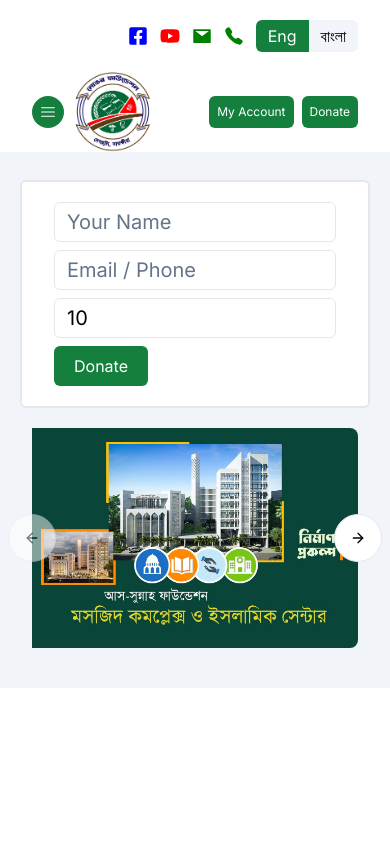
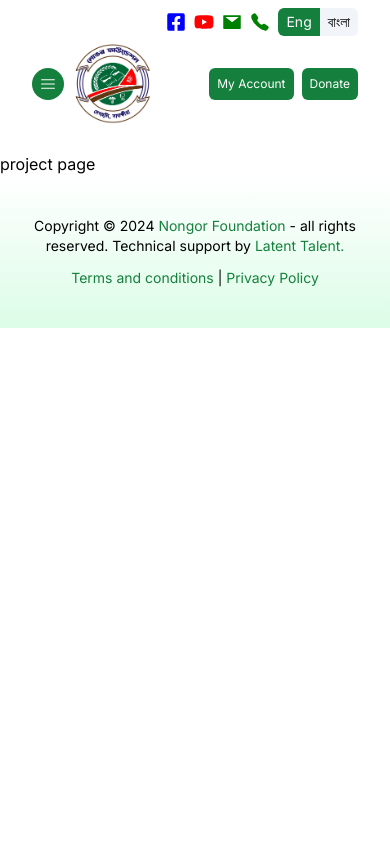
Before and after one commit to ibrahimk4111/non-gor-foundation, a Next.js app: page /projects in a window 390 px wide. Before the commit this address had no page. Shown: the top 844 px of the page. Built offline with nearby package versions, Linux system fonts and the light colour scheme.

Commit message:
responsiveness correction

```diff
--- a/app/page.tsx
+++ b/app/page.tsx
@@ -1,6 +1,8 @@
 import Gallery from "@/components/Gallery/Gallery";
 import About from "@/components/about/About";
+import CarouselPage from "@/components/carousel/CarouselPage";
 import Donate from "@/components/donate/Donate";
+import DonateForm from "@/components/donateForm/DonateForm";
 import News from "@/components/news/News";
 import OnGoinProjects from "@/components/onGoinProjects/OnGoinProjects";
 import Projects from "@/components/projects/Projects";
@@ -9,6 +11,8 @@ import Videos from "@/components/videos/Videos";
 export default function Home() {
   return (
     <main>
+      <DonateForm />
+      <CarouselPage />
       <About />
       <Donate />
       <OnGoinProjects />
--- /dev/null
+++ b/app/projects/page.tsx
@@ -0,0 +1,9 @@
+import React from 'react'
+
+const projects = () => {
+  return (
+    <div>project page</div>
+  )
+}
+
+export default projects
--- a/components/header/Header.tsx
+++ b/components/header/Header.tsx
@@ -1,17 +1,14 @@
-import DonateForm from "./donateForm/DonateForm"
-import CarouselPage from "./headerComponents/CarouselPage"
+
 import MiddleBar from "./headerComponents/MiddleBar"
 import NavBar from "./headerComponents/NavBar"
 import TopBar from "./headerComponents/TopBar"
 
 const Header:React.FC = () => {
   return (
-    <div className=" bg-slate-100 pb-10">
+    <div className=" bg-slate-100">
         <TopBar />
         <MiddleBar />
         <NavBar />
-        <DonateForm />
-        <CarouselPage />
     </div>
   )
 }
--- a/components/header/headerComponents/EngBnToggle.tsx
+++ b/components/header/headerComponents/EngBnToggle.tsx
@@ -4,7 +4,7 @@ import React, { useState } from "react";
 
 const EngBnToggle = () => {
   const [activeBtn, setActiveBtn] = useState<string>("eng");
-  const activeBtnClasses = (btnName: string) => `cursor-pointer px-3 py-1 ${activeBtn === btnName ? "text-white bg-green-700 " : " bg-slate-100 "}`
+  const activeBtnClasses = (btnName: string) => `cursor-pointer px-2 py-1 text-sm ${activeBtn === btnName ? "text-white bg-green-700 " : " bg-slate-100 "}`
 
   return (
     <div>
--- a/components/header/headerComponents/NavBar.tsx
+++ b/components/header/headerComponents/NavBar.tsx
@@ -10,7 +10,7 @@ const NavBar: React.FC = () => {
     <div className=" bg-green-900 mb-7 tracking-wider">
       <ul className="container mx-auto hidden lg:flex justify-start items-center gap-x-10 h-14 ">
         <li>
-          <Link href="#" className={navItemClassNames}>
+          <Link href="/" className={navItemClassNames}>
             Home
           </Link>
         </li>
@@ -20,7 +20,7 @@ const NavBar: React.FC = () => {
           </Link>
         </li>
         <li>
-          <Link href="#" className={navItemClassNames}>
+          <Link href="/projects" className={navItemClassNames}>
             Projects
           </Link>
         </li>
--- a/components/header/headerComponents/TopBar.tsx
+++ b/components/header/headerComponents/TopBar.tsx
@@ -8,8 +8,8 @@ import Link from "next/link";
 const TopBar: React.FC = () => {
   let size = 20;
   return (
-    <section className=" py-5 bg-white ">
-      <div className=" flex justify-end items-center gap-3 container mx-auto ">
+    <section className=" py-2 bg-white ">
+      <div className=" flex justify-end items-center gap-2 container mx-auto ">
         <Link href="https://facebook.com" target="_blank">
           <FaFacebookSquare size={size} fill="blue " />
         </Link>
```
Also changed, not shown: components/carousel/CarouselPage.tsx (renamed from components/header/headerComponents/CarouselPage.tsx), components/donateForm/DonateForm.tsx (renamed from components/header/donateForm/DonateForm.tsx). Lines whose indentation alone changed are shown as unchanged.
